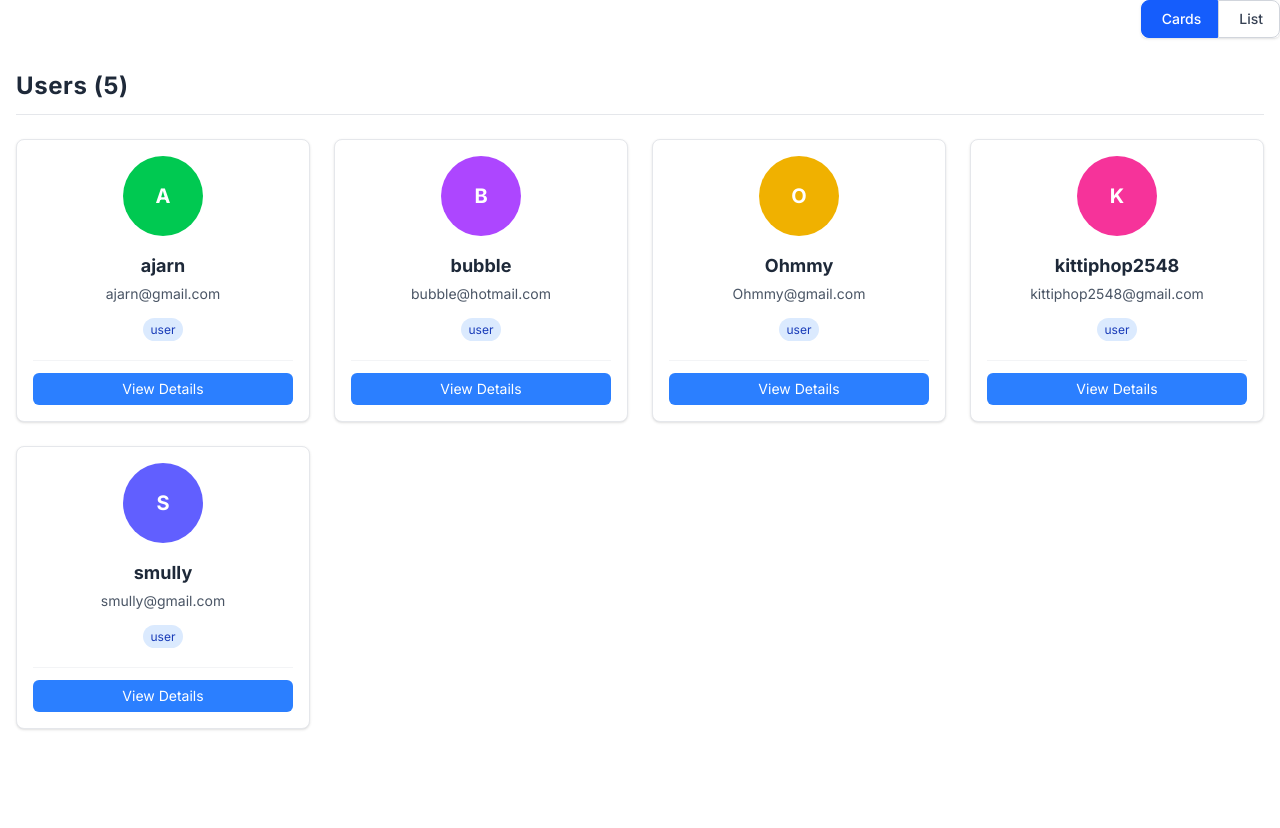
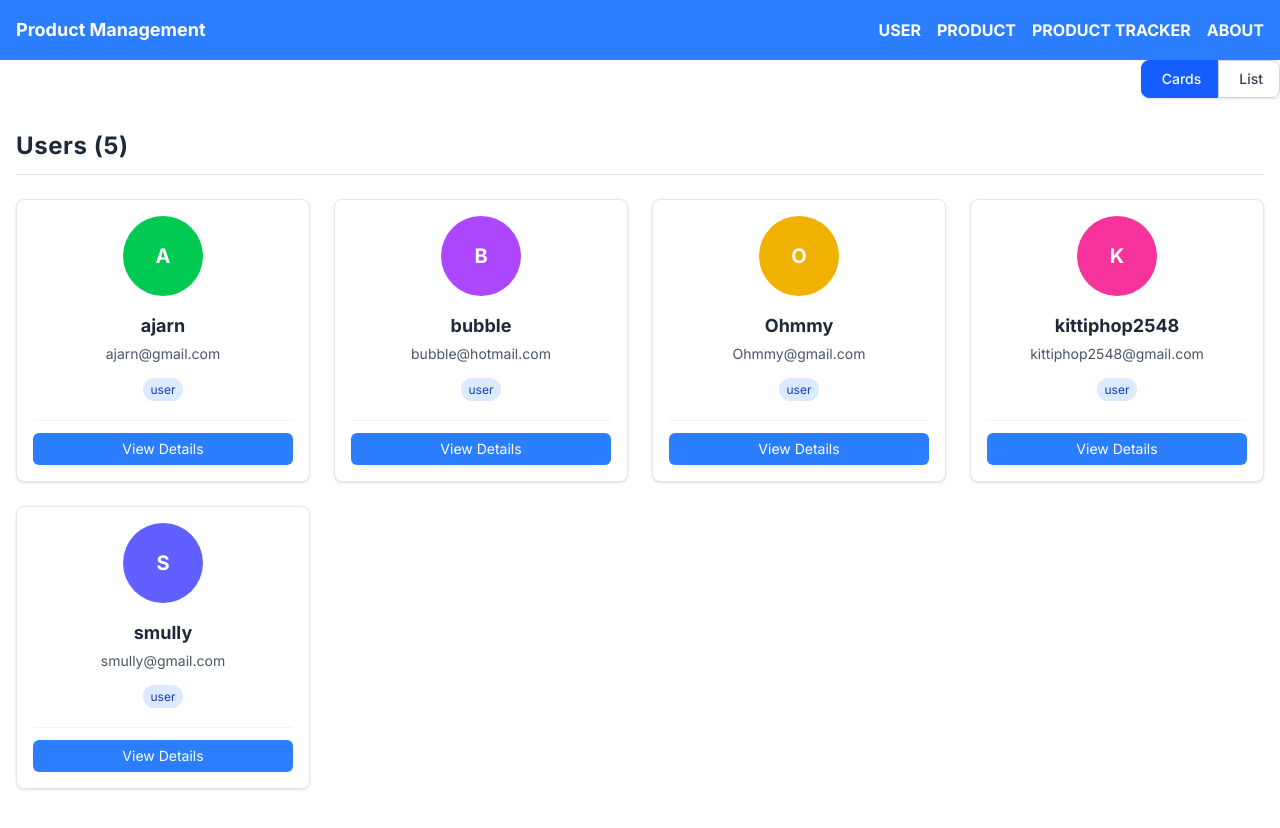
Before and after one commit to P4warit06/PROJECT2-SEC-1-Kittiphop.vue, a Vue app: page /user-manager in a window 1280 px wide. Before the commit the page ends 800 px from the top, so only its background shows below. Built offline with nearby package versions, Linux system fonts and the light colour scheme; data requests are answered from the project's data file; sample sign-in values are in the browser's storage.

Commit message:
059-[Fix] import navbar to UserManager

```diff
--- a/src/components/UserManager.vue
+++ b/src/components/UserManager.vue
@@ -2,7 +2,7 @@
 import UserList from "./UserList.vue"
 import {ref , onMounted} from 'vue'
 import { getItems } from '../libs/fetchUtils.js'
-
+import NavbarAdmin from "./NavbarAdmin.vue"
 
 
 const myUsers = ref([])
@@ -21,6 +21,7 @@ onMounted( async () => {
 
 </script>
 <template>
+    <NavbarAdmin/>
   <UserList :users="myUsers"></UserList>
 </template>
 <style scoped></style>
```
